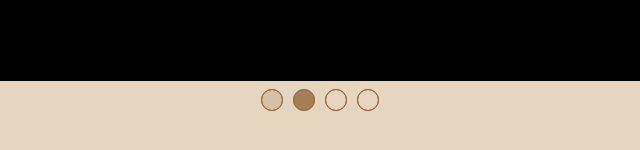
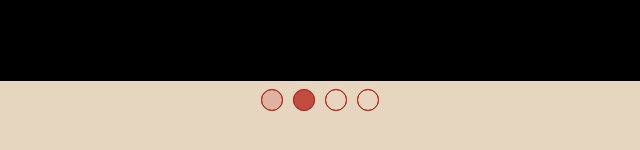
Before and after one commit to jnliv000/jnliv000.github.io, a website: page Projeto Final/index.html in a window 1280 px wide. Shown: the part 430-580 px from the top of the page, 320-960 px from the left. Drawn offline with Linux system fonts and the light colour scheme.

Commit message:
Update style.css

```diff
--- a/Projeto Final/assets/css/style.css
+++ b/Projeto Final/assets/css/style.css
@@ -199,7 +199,7 @@ section.slider {
 
 .nav-manual .manual-btn,
 .nav-auto div {
-  border: 1px solid #976A40;
+  border: 1px solid #BA2A22;
   padding: 10px;
   border-radius: 50%;
   cursor: pointer;
@@ -212,7 +212,7 @@ section.slider {
 }
 
 .nav-manual .manual-btn:hover {
-  background-color: #976A40;
+  background-color: #BA2A22;
 }
 
 #radio1:checked~.nav-auto .auto-btn1,
@@ -223,7 +223,7 @@ section.slider {
 /* #radio5:checked~.nav-auto .auto-btn3
 #radio6:checked~.nav-auto .auto-btn3 */
   {
-  background-color: #976A40;
+  background-color: #BA2A22;
 }
 
 #radio1:checked~.primeiro {
```
